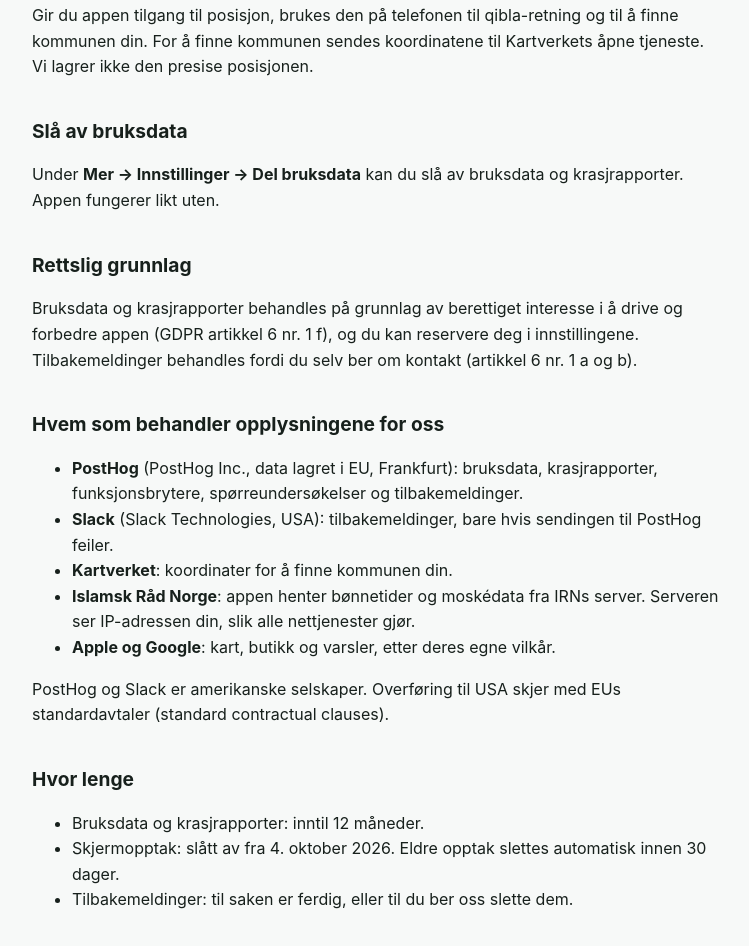
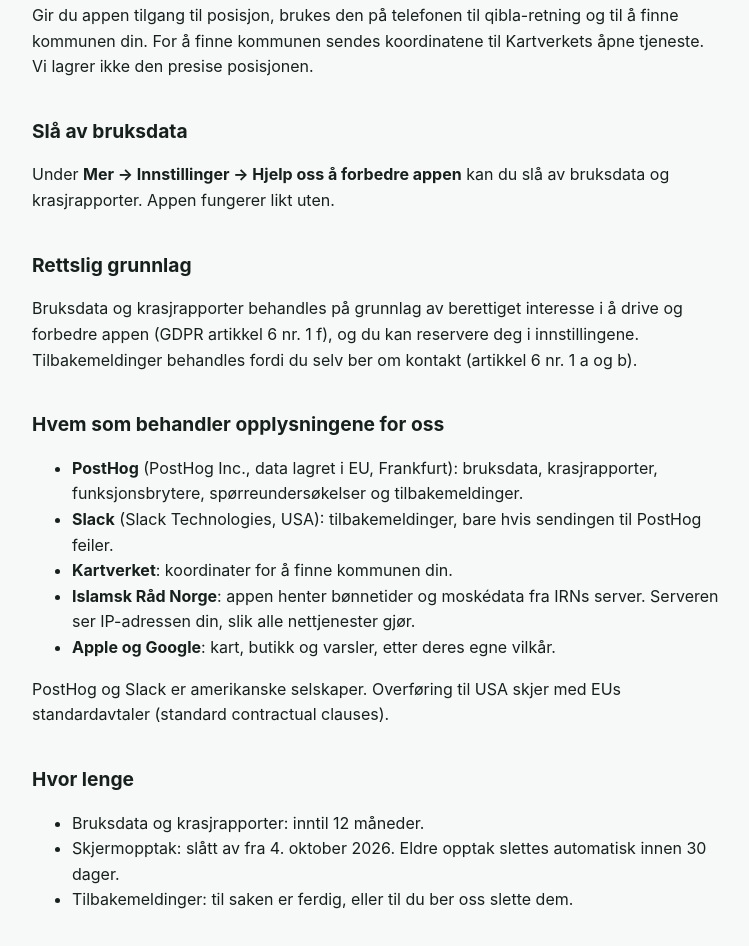
Before and after one commit to zaimimr/bonnetid-personvern, a plain HTML site: page index.html in a window 1280 px wide. Shown: the part 1201-2147 px from the top of the page, without its empty margins (264-1013 px from the left). Drawn offline with Linux system fonts and the light colour scheme.

Commit message:
Nytt navn på datavalget i appen

```diff
--- a/index.html
+++ b/index.html
@@ -53,7 +53,7 @@
 <p>Gir du appen tilgang til posisjon, brukes den på telefonen til qibla-retning og til å finne kommunen din. For å finne kommunen sendes koordinatene til Kartverkets åpne tjeneste. Vi lagrer ikke den presise posisjonen.</p>
 
 <h2>Slå av bruksdata</h2>
-<p>Under <strong>Mer → Innstillinger → Del bruksdata</strong> kan du slå av bruksdata og krasjrapporter. Appen fungerer likt uten.</p>
+<p>Under <strong>Mer → Innstillinger → Hjelp oss å forbedre appen</strong> kan du slå av bruksdata og krasjrapporter. Appen fungerer likt uten.</p>
 
 <h2>Rettslig grunnlag</h2>
 <p>Bruksdata og krasjrapporter behandles på grunnlag av berettiget interesse i å drive og forbedre appen (GDPR artikkel 6 nr. 1 f), og du kan reservere deg i innstillingene. Tilbakemeldinger behandles fordi du selv ber om kontakt (artikkel 6 nr. 1 a og b).</p>
```
